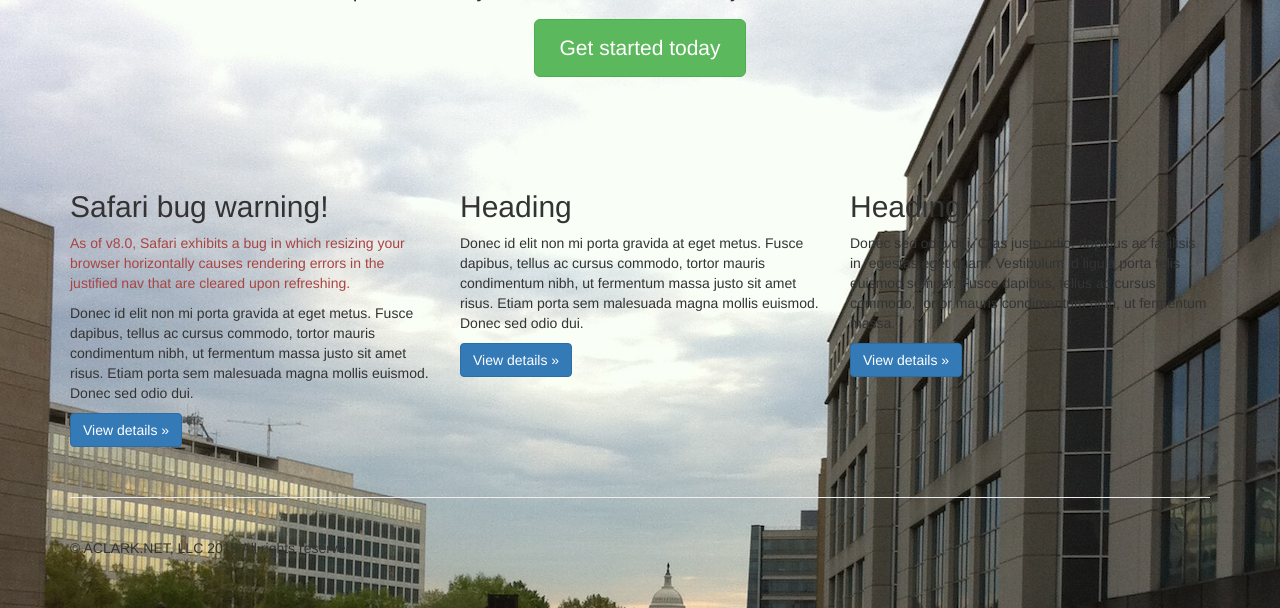
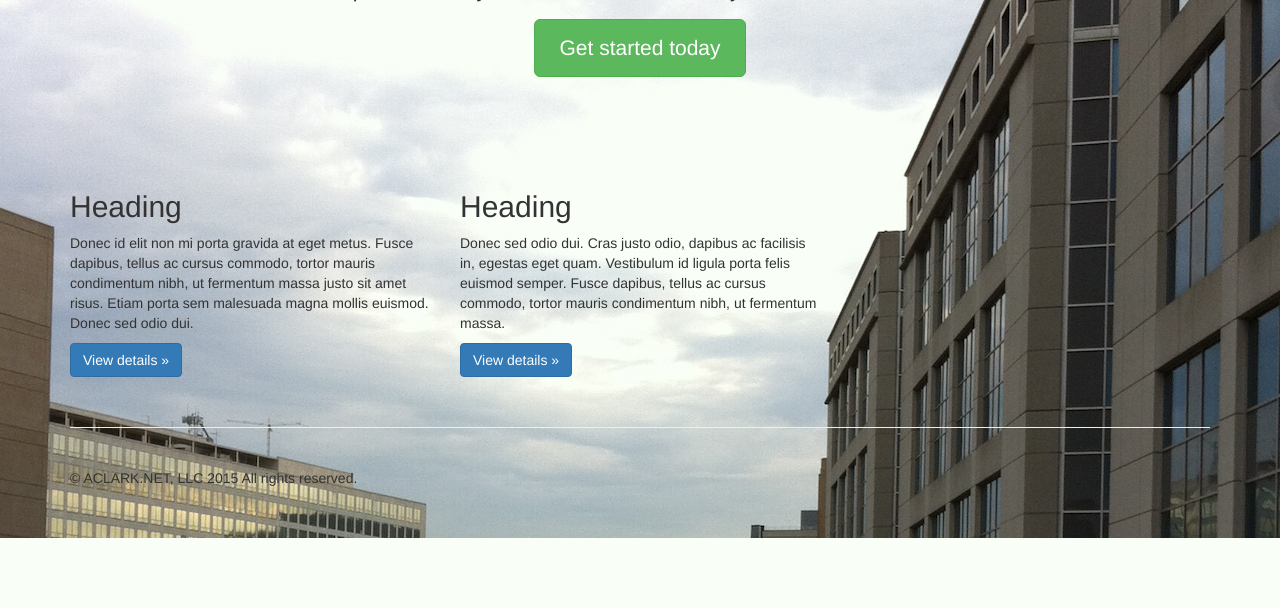
Before and after one commit to ACLARKNET/aclarknet-django, a Django app: page / in a window 1280 px wide. Shown: the part 330-938 px from the top of the page. After the commit the page ends 868 px from the top, so only its background shows below. Run offline with Django 3.2, Linux system fonts and the light colour scheme; some libraries are stand-ins or nearby versions.

Commit message:
Clean up

```diff
--- a/aclarknet/aclarknet/aclarknet/templates/home.html
+++ b/aclarknet/aclarknet/aclarknet/templates/home.html
@@ -52,12 +52,6 @@
       <!-- Example row of columns -->
       <div class="row">
         <div class="col-lg-4">
-          <h2>Safari bug warning!</h2>
-          <p class="text-danger">As of v8.0, Safari exhibits a bug in which resizing your browser horizontally causes rendering errors in the justified nav that are cleared upon refreshing.</p>
-          <p>Donec id elit non mi porta gravida at eget metus. Fusce dapibus, tellus ac cursus commodo, tortor mauris condimentum nibh, ut fermentum massa justo sit amet risus. Etiam porta sem malesuada magna mollis euismod. Donec sed odio dui. </p>
-          <p><a class="btn btn-primary" href="#" role="button">View details &raquo;</a></p>
-        </div>
-        <div class="col-lg-4">
           <h2>Heading</h2>
           <p>Donec id elit non mi porta gravida at eget metus. Fusce dapibus, tellus ac cursus commodo, tortor mauris condimentum nibh, ut fermentum massa justo sit amet risus. Etiam porta sem malesuada magna mollis euismod. Donec sed odio dui. </p>
           <p><a class="btn btn-primary" href="#" role="button">View details &raquo;</a></p>
```
